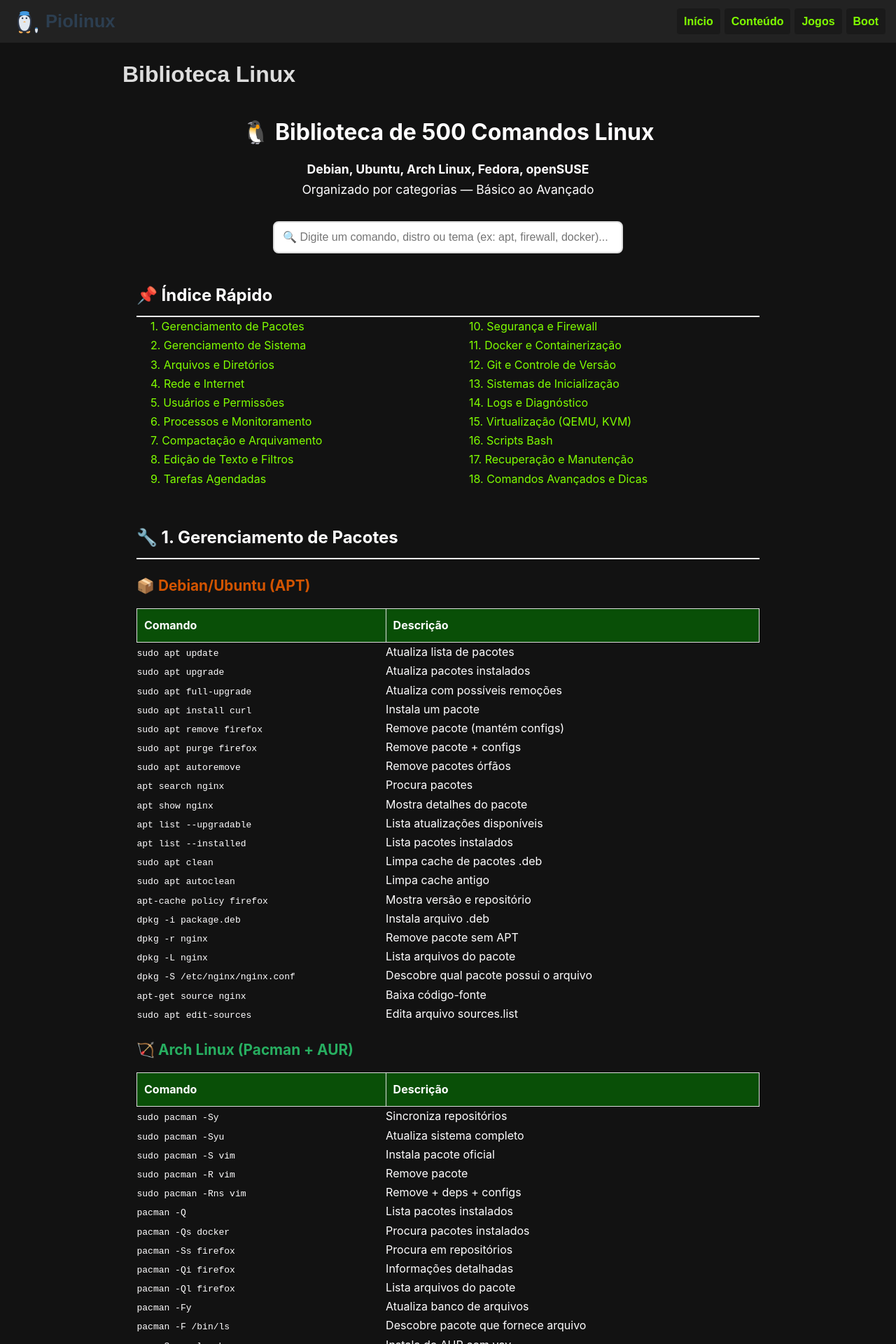
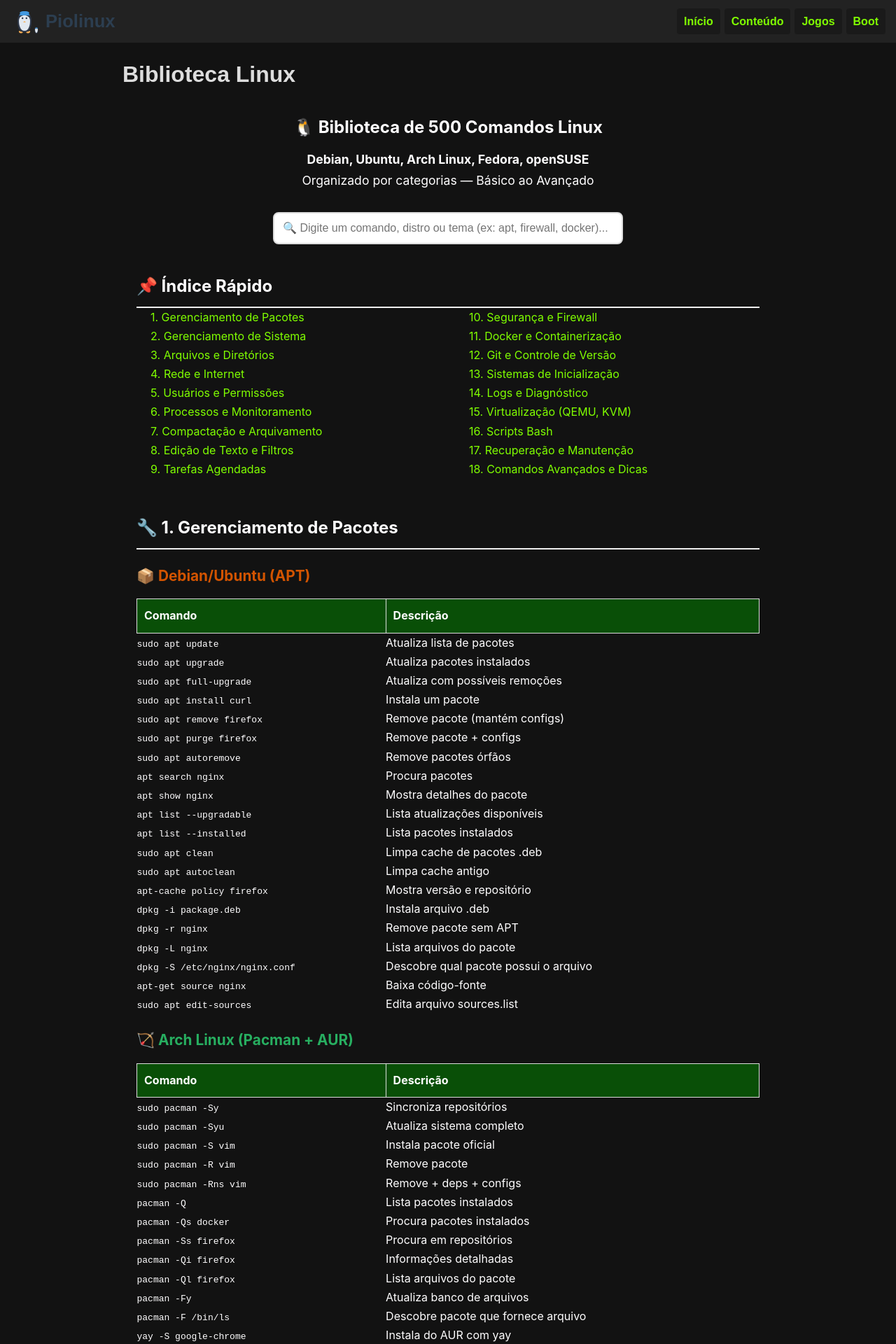
Before and after one commit to Piolinux/piolinux-site, a Jekyll site: the page pages/biblioteca-linux.html, which Jekyll copies as it is, in a window 1280 px wide. Shown: the top 1920 px of the page at 70% size. Built offline with Jekyll 4.4.1, drawn with Linux system fonts in a browser that asks for light colours.

Commit message:
Update biblioteca-linux.html

```diff
--- a/pages/biblioteca-linux.html
+++ b/pages/biblioteca-linux.html
@@ -9,7 +9,7 @@
 <meta property="og:title" content="Biblioteca Linux" />
 <meta name="author" content="PioLinux" />
 <meta property="og:locale" content="pt_BR" />
-<meta name="description" content="Aprenda sobre comandos, distribuições e segurança de forma prática e organizada." />
+<meta name="description" content="Biblioteca de 500 comandos Linux: domine o terminal com ls, grep, find, sed, awk, ssh, chmod, rsync, systemctl, cron, tar, curl e muito mais." />
 <meta property="og:description" content="Aprenda sobre comandos, distribuições e segurança de forma prática e organizada." />
 <link rel="canonical" href="https://piolinux.com/pages/biblioteca-linux.html" />
 <meta property="og:url" content="https://piolinux.com/pages/biblioteca-linux.html" />
@@ -122,7 +122,7 @@
     width: 100%;
   ">
 
-    <h1 style="text-align: center; margin-bottom: 10px; color: #fffeff;">🐧 Biblioteca de 500 Comandos Linux</h1>
+    <h2 style="text-align: center; margin-bottom: 10px; color: #fffeff;">🐧 Biblioteca de 500 Comandos Linux</h2>
     <p style="text-align: center; font-size: 1.1em; color: #fffeff;">
       <strong>Debian, Ubuntu, Arch Linux, Fedora, openSUSE</strong><br>
       Organizado por categorias — Básico ao Avançado
```
